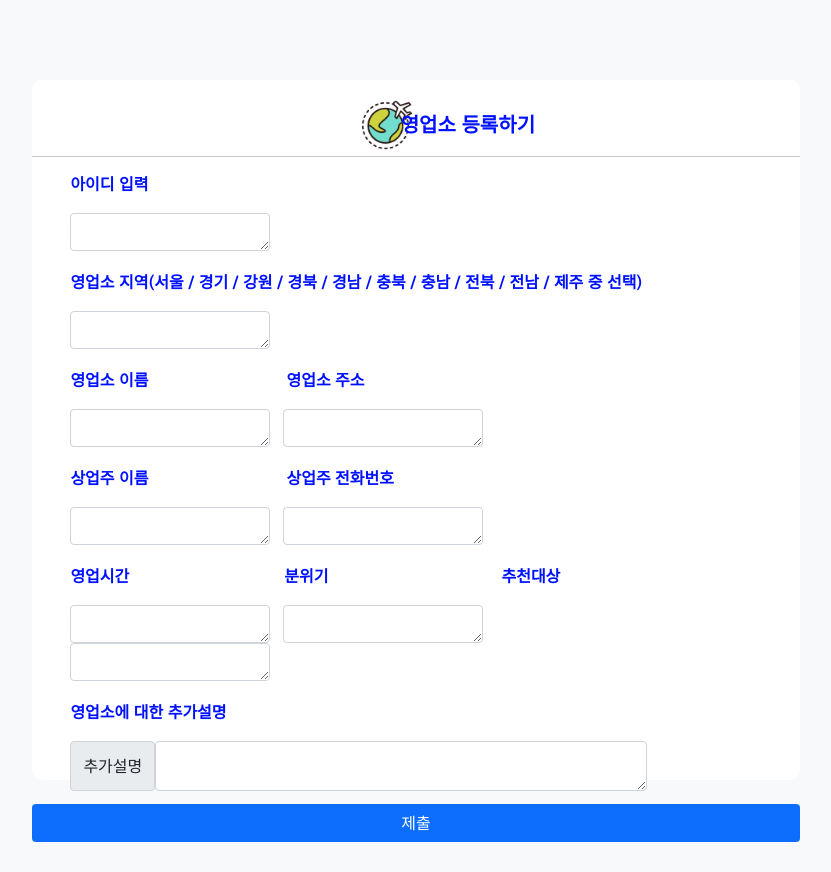
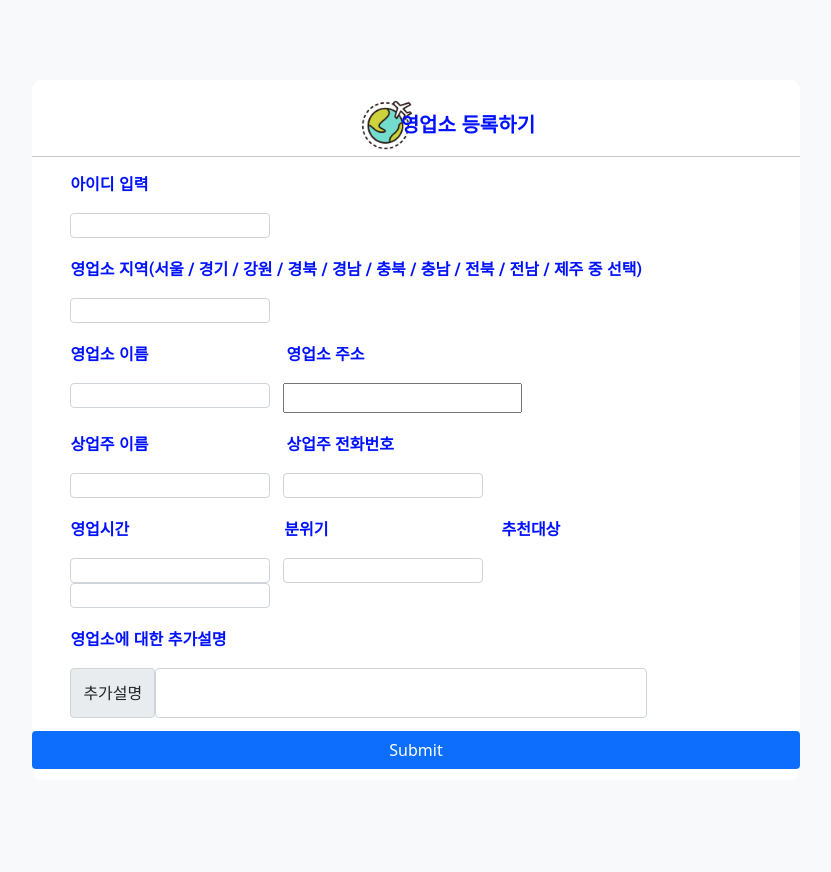
Before and after one commit to sungshin21/0817, a Django app: page /register/ in a window 1280 px wide. Shown: the whole page, without its empty margins (224-1055 px from the left). After the commit the page ends 769 px from the top, so only its background shows below. Run offline with Django 3.2, Linux system fonts and the light colour scheme; some libraries are stand-ins or nearby versions.

Commit message:
영업소 등록.html 수정

```diff
--- a/project/main/templates/영업소 등록/등록.html
+++ b/project/main/templates/영업소 등록/등록.html
@@ -37,54 +37,56 @@
 
               <a class="review-contentname1"><img id="review-logo" src="../../static/images/world.png" alt="logo"><p>영업소 등록하기</p></a>
               <hr>
+              <form action="db.php" method="POST">
+
                 <div class="name">
                   <p class="review-content" style="width: 100%;">아이디 입력</p>
                   <div class="review-commenting">
-                  <textarea class="form-control" aria-label="With textarea"></textarea>
+                    <input type="text" name="id" id="id" class="form-control" aria-label="With textarea">
                   </div>
                 </div>
 
                 <div class="review_rating">
                   <p class="review-content">영업소 지역(서울 / 경기 / 강원 / 경북 / 경남 / 충북 / 충남 / 전북 / 전남 / 제주  중 선택)</p>
                   <div class="review-commenting">
-                  <textarea class="form-control" aria-label="With textarea"></textarea>
+                    <input type="text" name="place" id="place" class="form-control" aria-label="With textarea">
                   </div>
                 </div>
                 <p class="review-content" >영업소 이름 </p> <p class="review-content" style="margin-left: 138px;">영업소 주소 </p>
                 <div class="review-commenting">
-                <textarea class="form-control" aria-label="With textarea"></textarea>
+                  <input type="text" name="name" id="name" class="form-control" aria-label="With textarea">
                   &nbsp;  &nbsp;
-                <textarea class="form-control" aria-label="With textarea"></textarea>
+                  <input type="text" name="adress" id="adress" idclass="form-control" aria-label="With textarea">
                 </div>
                 <p class="review-content">상업주 이름</p> <p class="review-content" style="margin-left: 138px;">상업주 전화번호</p>
 
                 <div class="review-commenting">
-                <textarea class="form-control" aria-label="With textarea"></textarea>
+                  <input type="text" name="user_name" id="user_name" class="form-control" aria-label="With textarea">
                   &nbsp;  &nbsp;
-                <textarea class="form-control" aria-label="With textarea"></textarea>
+                  <input type="text" name="tel" id="tel" class="form-control" aria-label="With textarea">
 
                 </div>
 
 
                 <p class="review-content">영업시간</p>  <p class="review-content" style="margin-left: 155px;">분위기</p> <p class="review-content" style="margin-left: 173px;">추천대상</p>
                 <div class="review-commenting">
-                <textarea class="form-control" aria-label="With textarea"></textarea>
+                  <input type="text" name="time" id="time" class="form-control" aria-label="With textarea">
                   &nbsp;  &nbsp;
-                <textarea class="form-control" aria-label="With textarea"></textarea>
+                  <input type="text" name="mood" id="mood" class="form-control" aria-label="With textarea">
                   &nbsp;  &nbsp;
-                <textarea class="form-control" aria-label="With textarea"></textarea>
+                  <input type="text" name="recommend" id="recommend" class="form-control" aria-label="With textarea">
                 </div>
 
 
                 <p class="review-content">영업소에 대한 추가설명</p>
                 <div class="review-commenting">
                   <span class="input-group-text">추가설명</span>
-                <textarea class="form-control" aria-label="With textarea" style="width: 80%; height: 50px;"></textarea>
+                  <input type="text" name="plus" id="plus" class="form-control" aria-label="With textarea" style="width: 80%; height: 50px;">
                 </div>
                 <div id="submit">
-                <button class="submit" type="submit" _msthash="1634243" _msttexthash="21528260">제출</button>
+                  <input class="submit" type="submit" _msthash="1634243" _msttexthash="21528260">
                 </div>
-
+              </form>
               </nav>
             </div>
           </div>
```
Lines whose indentation alone changed are shown as unchanged.
